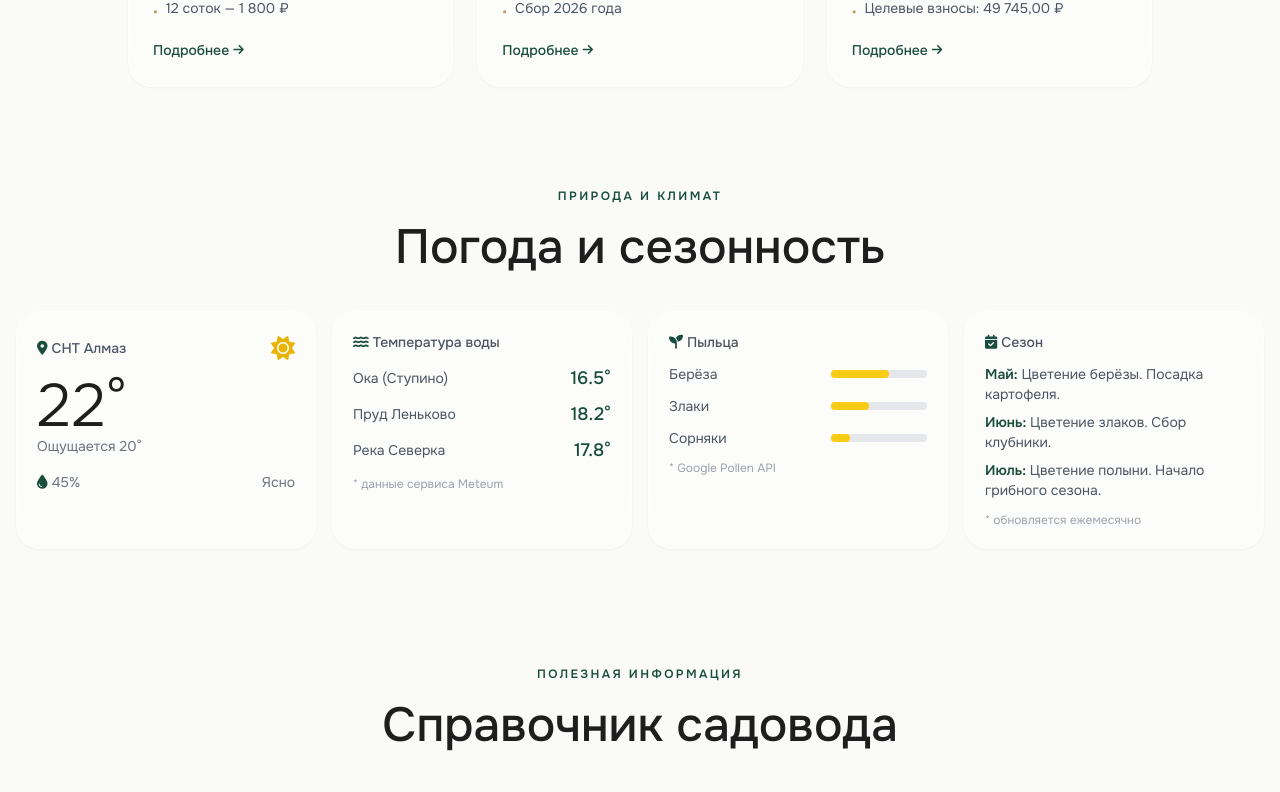
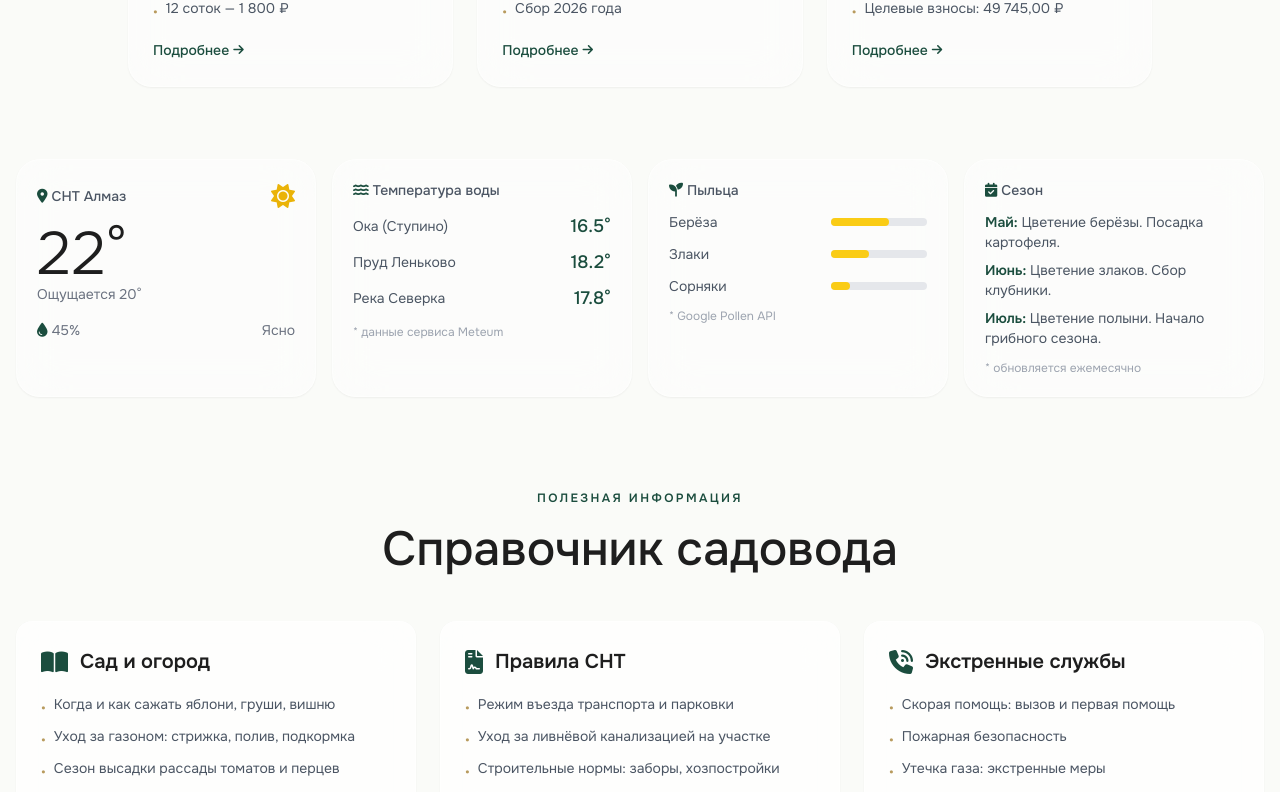
Before and after one commit to rawcam/almaz-snt, a Next.js app: page /almaz-snt/ in a window 1280 px wide. Shown: the part 1100-1892 px from the top of the page. Built offline with nearby package versions, Linux system fonts and the light colour scheme.

Commit message:
Update WeatherWidgets.jsx

```diff
--- a/src/components/WeatherWidgets.jsx
+++ b/src/components/WeatherWidgets.jsx
@@ -6,45 +6,30 @@ const weatherNow = {
   feelsLike: 20,
   humidity: 45,
   description: 'ясно',
-  icon: 'fa-solid fa-sun'
+  icon: 'fa-solid fa-sun',
 }
 
 const waterList = [
   { name: 'Ока (Ступино)', temp: 16.5 },
   { name: 'Пруд Леньково', temp: 18.2 },
-  { name: 'Река Северка', temp: 17.8 }
+  { name: 'Река Северка', temp: 17.8 },
 ]
 
 const pollenLevels = {
   tree: 3,
   grass: 2,
-  weed: 1
+  weed: 1,
 }
 
 const seasonWorks = [
   { month: 'Май', event: 'Цветение берёзы. Посадка картофеля.' },
   { month: 'Июнь', event: 'Цветение злаков. Сбор клубники.' },
-  { month: 'Июль', event: 'Цветение полыни. Начало грибного сезона.' }
+  { month: 'Июль', event: 'Цветение полыни. Начало грибного сезона.' },
 ]
 
 export default function WeatherWidgets() {
   return (
-    <section className="container mx-auto px-4 py-12">
-      <motion.div
-        initial={{ opacity: 0, y: 30 }}
-        whileInView={{ opacity: 1, y: 0 }}
-        viewport={{ once: true }}
-        transition={{ duration: 0.8 }}
-        className="text-center mb-10"
-      >
-        <span className="text-xs font-semibold uppercase tracking-[0.2em] text-green-deep">
-          Природа и климат
-        </span>
-        <h2 className="text-4xl md:text-5xl font-medium mt-4 text-dark">
-          Погода и сезонность
-        </h2>
-      </motion.div>
-
+    <section className="container mx-auto px-4 py-6">
       <div className="grid grid-cols-1 md:grid-cols-2 lg:grid-cols-4 gap-4">
         {/* Погода сейчас */}
         <motion.div
```
